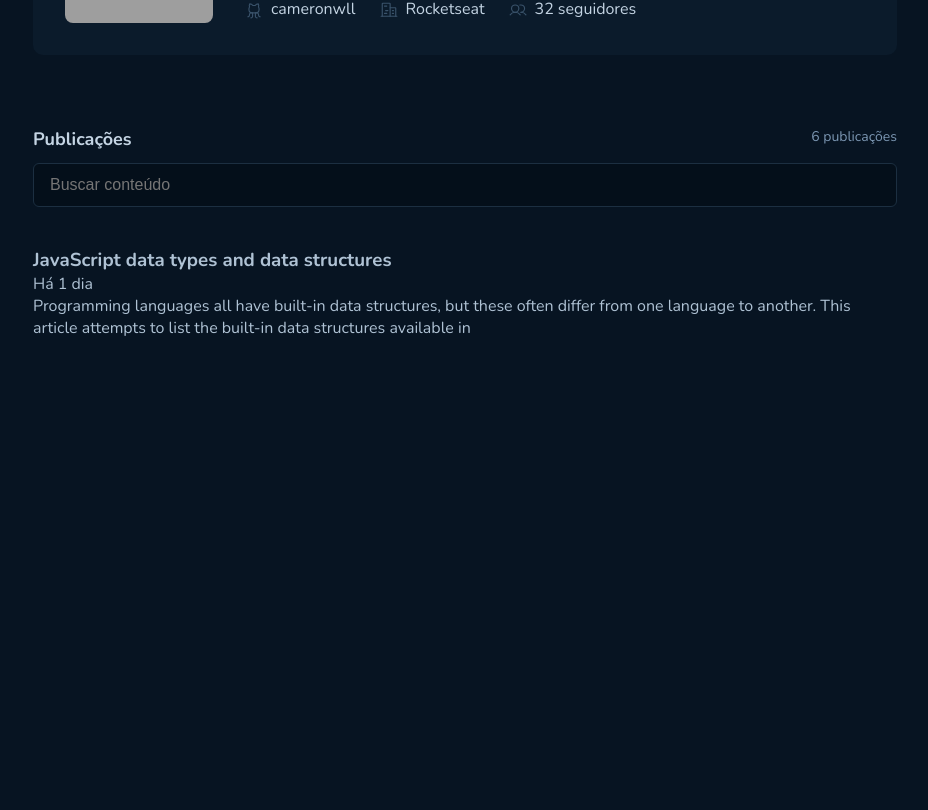
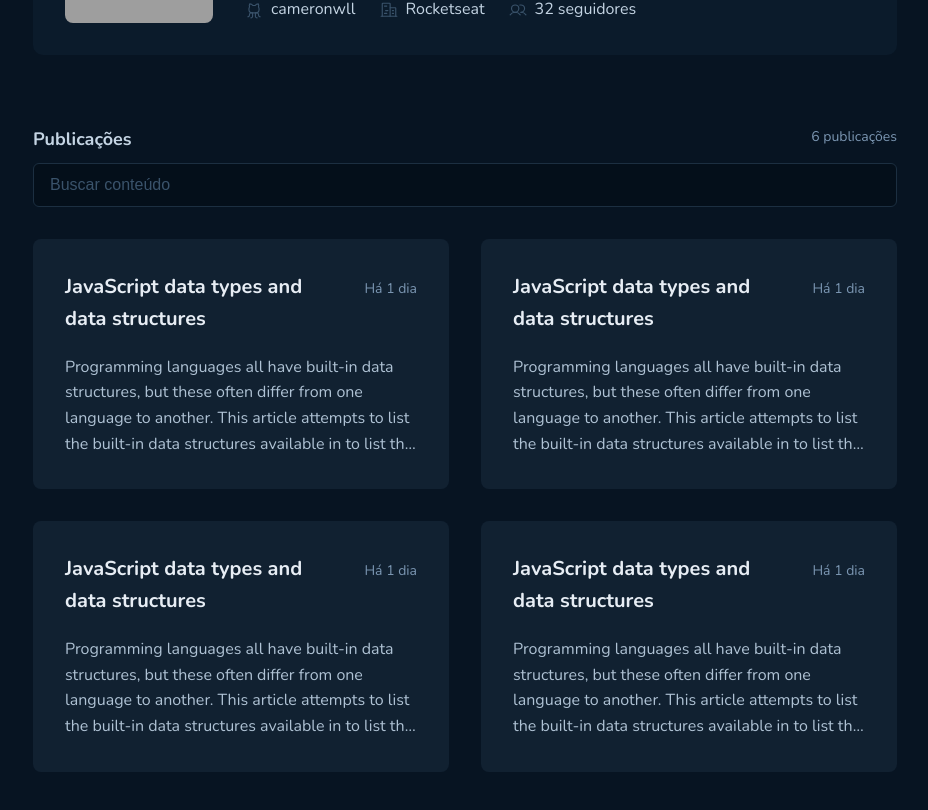
Before and after one commit to viniciusmartins1/github-blog, a React (Vite) app: page / in a window 1280 px wide. Shown: the part 350-1160 px from the top of the page, without its empty margins (175-1103 px from the left). Before the commit the page ends 800 px from the top, so only its background shows below. Built offline with nearby package versions, Linux system fonts and the light colour scheme; grey boxes are pictures that could not be loaded.

Commit message:
feat: card post style finish

```diff
--- a/src/pages/Home/index.tsx
+++ b/src/pages/Home/index.tsx
@@ -54,8 +54,8 @@
           </form>
         </section>
 
-        <section>
-          <div>
+        <s.ListCardPosts>
+          <s.CardPost>
             <div>
               <h3>JavaScript data types and data structures</h3>
               <p>Há 1 dia</p>
@@ -63,10 +63,47 @@
             <p>
               Programming languages all have built-in data structures, but these
               often differ from one language to another. This article attempts
-              to list the built-in data structures available in
+              to list the built-in data structures available in to list the
+              built-in data structures available in
             </p>
-          </div>
-        </section>
+          </s.CardPost>
+          <s.CardPost>
+            <div>
+              <h3>JavaScript data types and data structures</h3>
+              <p>Há 1 dia</p>
+            </div>
+            <p>
+              Programming languages all have built-in data structures, but these
+              often differ from one language to another. This article attempts
+              to list the built-in data structures available in to list the
+              built-in data structures available in
+            </p>
+          </s.CardPost>
+          <s.CardPost>
+            <div>
+              <h3>JavaScript data types and data structures</h3>
+              <p>Há 1 dia</p>
+            </div>
+            <p>
+              Programming languages all have built-in data structures, but these
+              often differ from one language to another. This article attempts
+              to list the built-in data structures available in to list the
+              built-in data structures available in
+            </p>
+          </s.CardPost>
+          <s.CardPost>
+            <div>
+              <h3>JavaScript data types and data structures</h3>
+              <p>Há 1 dia</p>
+            </div>
+            <p>
+              Programming languages all have built-in data structures, but these
+              often differ from one language to another. This article attempts
+              to list the built-in data structures available in to list the
+              built-in data structures available in
+            </p>
+          </s.CardPost>
+        </s.ListCardPosts>
       </s.HomeContainer>
     </>
   );
--- a/src/pages/Home/styles.ts
+++ b/src/pages/Home/styles.ts
@@ -94,7 +94,7 @@
 export const InputSearch = styled.input`
   width: 100%;
   padding: 0.75rem 1rem;
-  margin-bottom: 2.5rem;
+  margin-bottom: 2rem;
   font-size: 1rem;
   border-radius: 6px;
   color: ${({ theme }) => theme["gray-100"]};
@@ -102,8 +102,54 @@
   background: ${({ theme }) => theme["gray-1000"]};
   border: 1px solid ${({ theme }) => theme["gray-600"]};
 
-  ::placeholder {
+  &::placeholder {
     color: ${({ theme }) => theme["gray-500"]};
     line-height: 1.6rem;
   }
 `;
+
+export const CardPost = styled.div`
+  width: 26rem;
+  background: ${({ theme }) => theme["gray-700"]};
+  padding: 2rem;
+  border-radius: 8px;
+
+  div {
+    display: flex;
+    justify-content: space-between;
+    margin-bottom: 1.25rem;
+    align-items: baseline;
+    gap: 1rem;
+
+    h3 {
+      flex: 1;
+      font-size: 1.25rem;
+      line-height: 2rem;
+      color: ${({ theme }) => theme["gray-100"]};
+    }
+
+    p {
+      font-size: 0.875rem;
+      color: ${({ theme }) => theme["gray-400"]};
+    }
+  }
+
+  div + p {
+    font-size: 1rem;
+    line-height: 1.6rem;
+    color: ${({ theme }) => theme["gray-300"]};
+    display: -webkit-box;
+    -webkit-line-clamp: 4; /** número de linhas que você quer exibir */
+    -webkit-box-orient: vertical;
+    overflow: hidden;
+    text-overflow: ellipsis;
+  }
+`;
+
+export const ListCardPosts = styled.section`
+  display: flex;
+  gap: 2rem;
+  flex-wrap: wrap;
+
+  margin-bottom: 14rem;
+`;
```
